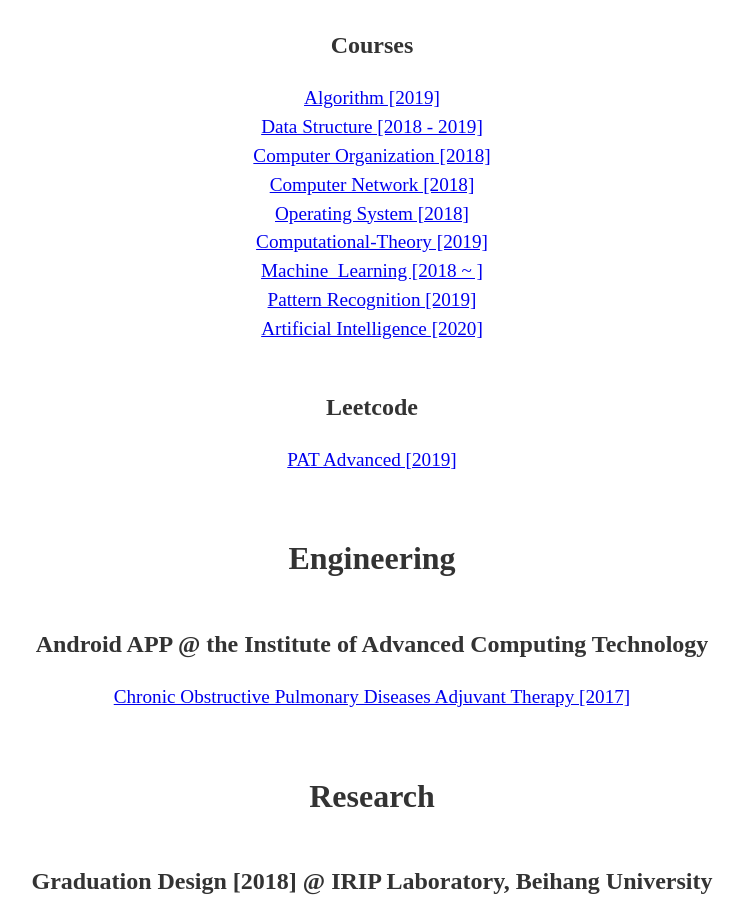
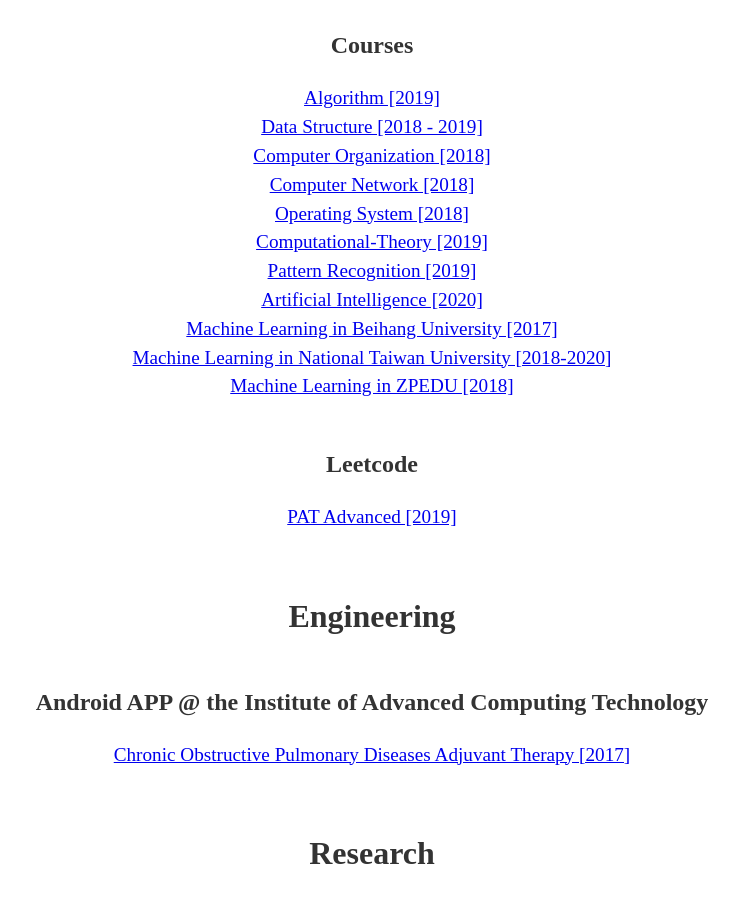
Before and after one commit to Noba1anc3/Noba1anc3.github.io, a Jekyll site: the page built from index.html, in a window 1280 px wide and 900 px high, scrolled down 3190 px. Shown: the whole window, without its empty margins (268-1011 px from the left). Built offline with Jekyll 4.4.1, drawn with Linux system fonts in a browser that asks for light colours; some web fonts are replaced.

Commit message:
Update about.html

```diff
--- a/_includes/about.html
+++ b/_includes/about.html
@@ -39,11 +39,15 @@
   <br>
   <a target="_blank" href="https://github.com/Noba1anc3/Computational-Theory">Computational-Theory [2019]</a>
   <br>
-  <a target="_blank" href="https://github.com/Noba1anc3/Machine_Learning">Machine_Learning [2018 ~ ]</a>
-  <br>
   <a target="_blank" href="https://github.com/Noba1anc3/Machine_Learning/tree/master/Pattern%20Recognition">Pattern Recognition [2019]</a>
   <br>
   <a target="_blank" href="https://github.com/Noba1anc3/Artificial-Intelligence">Artificial Intelligence [2020]</a>
+  <br>
+  <a target="_blank" href="https://github.com/Noba1anc3/Machine_Learning/tree/master/Knowledge%20BUAA%20Master">Machine Learning in Beihang University [2017]</a>
+  <br>
+  <a target="_blank" href="https://github.com/Noba1anc3/Machine_Learning/tree/master/Knowledge">Machine Learning in National Taiwan University [2018-2020]</a>
+  <br>
+  <a target="_blank" href="https://github.com/Noba1anc3/Machine_Learning/tree/master/Knowledge(ZP%20Ver)">Machine Learning in ZPEDU [2018]</a>
 
   <h3>Leetcode</h3>
   <a target="_blank" href="https://github.com/Noba1anc3/PAT-Advanced">PAT Advanced [2019]</a>
```
